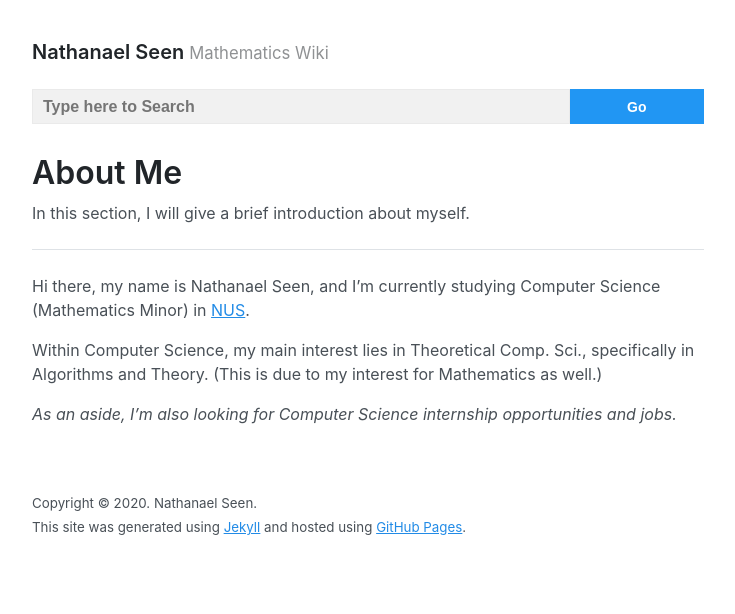
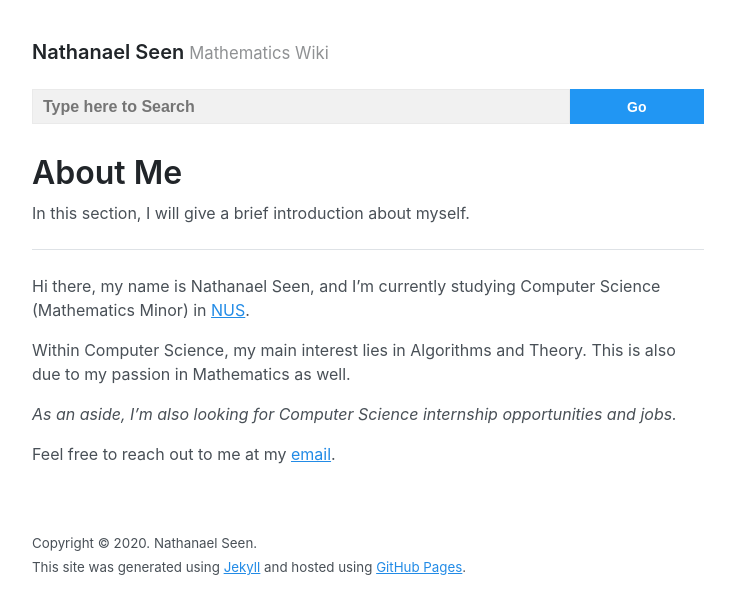
Before and after one commit to nathanaelseen/nathanaelseen.github.io, a Jekyll site: the page built from _pages/aboutme.md, in a window 1280 px wide. Shown: the top 614 px of the page, without its empty margins (272-1007 px from the left). Built offline with Jekyll 4.4.1, drawn with Linux system fonts in a browser that asks for light colours.

Commit message:
Update about.me and fields.md pages

```diff
--- a/_pages/aboutme.md
+++ b/_pages/aboutme.md
@@ -11,7 +11,9 @@ In this section, I will give a brief introduction about myself.
 Hi there, my name is Nathanael Seen, and I'm currently studying Computer
 Science (Mathematics Minor) in [NUS](http://www.nus.edu.sg/).
 
-Within Computer Science, my main interest lies in Theoretical Comp. Sci., specifically in
-Algorithms and Theory. (This is due to my interest for Mathematics as well.)
+Within Computer Science, my main interest lies in Algorithms and Theory.
+This is also due to my passion in Mathematics as well.
 
 _As an aside, I'm also looking for Computer Science internship opportunities and jobs._
+
+Feel free to reach out to me at my [email](mailto:coderatwork64@gmail.com).
```
Also changed, not shown: _pages/fields.md (+2 -2 lines).
